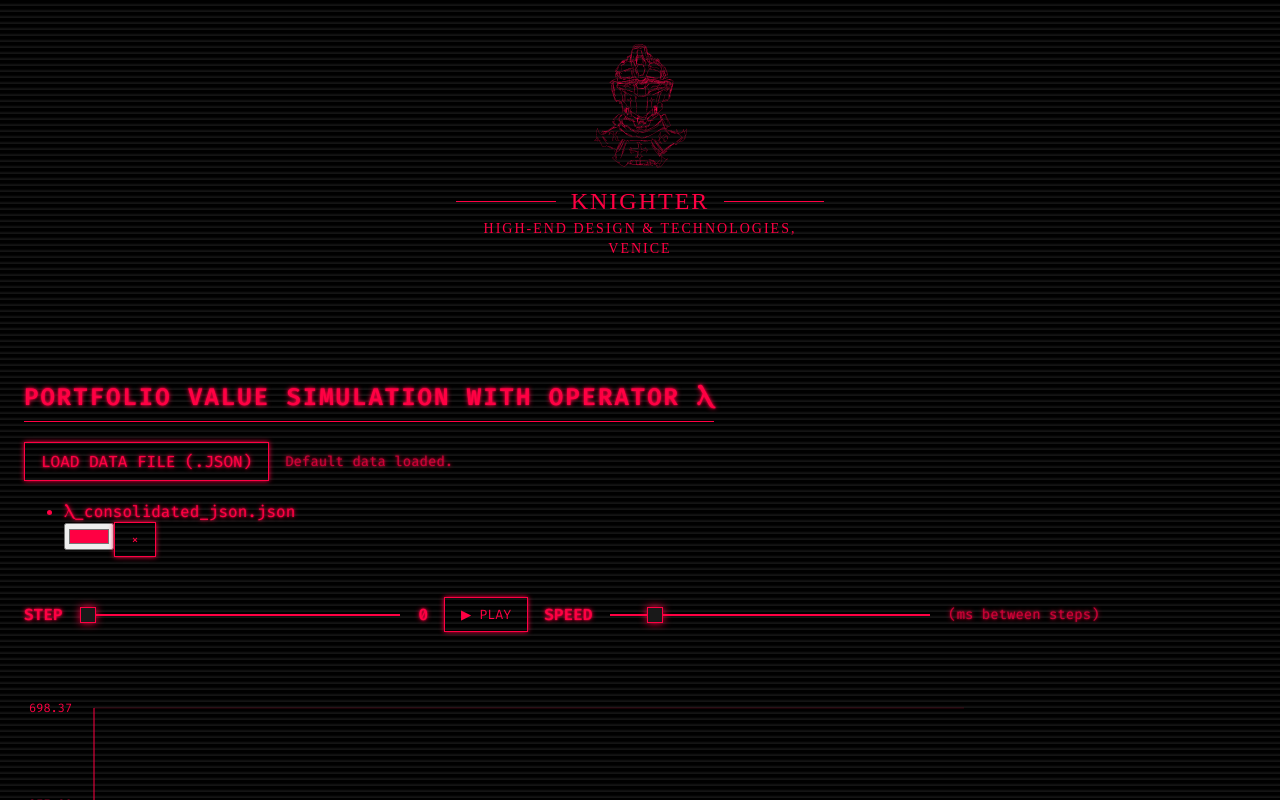
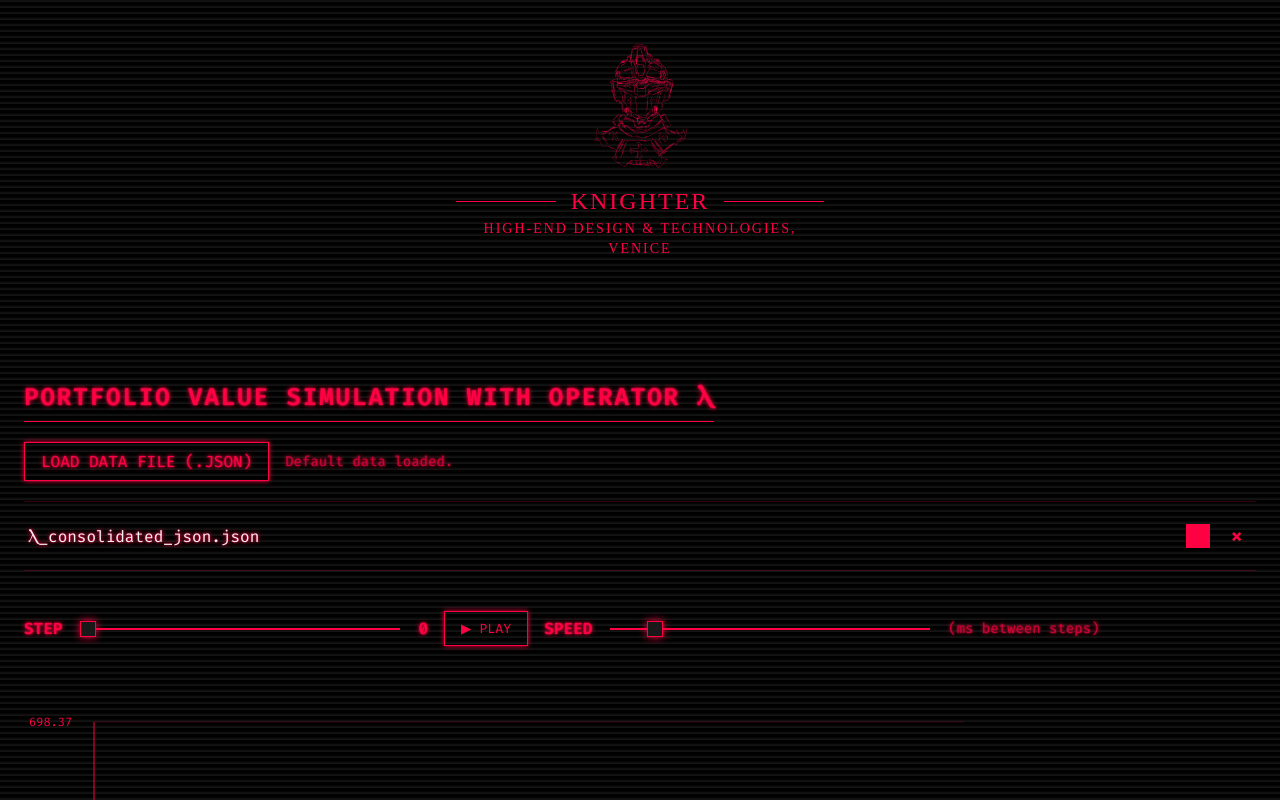
Before and after one commit to Muhammad-Subhan-Rauf/portfolio-simulation, a React (Vite) app: page / in a window 1280 px wide. Shown: the top 800 px of the page. Built offline with nearby package versions, Linux system fonts and the light colour scheme.

Commit message:
updated color picker design and other changes

```diff
--- a/src/App.css
+++ b/src/App.css
@@ -355,3 +355,175 @@
 .dataset-name {
     opacity: 0.8;
 }
+
+/* --- NEW STYLES START HERE --- */
+
+/* --- File List & Actions --- */
+.file-list {
+  margin: 20px 0;
+  border-top: 1px solid rgba(255, 0, 67, 0.2);
+  border-bottom: 1px solid rgba(255, 0, 67, 0.2);
+  padding: 10px 0;
+}
+
+.file-list ul {
+  list-style: none;
+  padding: 0;
+  margin: 0;
+}
+
+.file-list li {
+  display: flex;
+  justify-content: space-between;
+  align-items: center;
+  padding: 8px 4px;
+  color: #f0f0f0;
+}
+
+.file-actions {
+  position: relative; /* Anchor for the color picker */
+  display: flex;
+  align-items: center;
+  gap: 12px;
+}
+
+.color-swatch {
+  width: 24px;
+  height: 24px;
+  border: 1px solid var(--primary-color);
+  cursor: pointer;
+  transition: transform 0.2s ease;
+}
+
+.color-swatch:hover {
+  transform: scale(1.1);
+  box-shadow: 0 0 8px var(--primary-color);
+}
+
+.remove-btn {
+  background: none;
+  border: none;
+  color: var(--primary-color);
+  font-size: 24px;
+  font-weight: bold;
+  padding: 0 8px;
+  box-shadow: none;
+  text-transform: none;
+}
+.remove-btn:hover {
+  background: none;
+  box-shadow: none;
+  color: #fff;
+}
+
+/* --- Custom Color Picker --- */
+.color-picker-container {
+  position: absolute;
+  top: calc(100% + 8px); /* Position below the swatch */
+  right: 0;
+  z-index: 100;
+  background-color: var(--bg-color-2);
+  border: 1px solid var(--primary-color);
+  padding: 10px;
+  box-shadow: 0 0 15px var(--primary-color);
+  display: flex;
+  flex-direction: column;
+  gap: 10px;
+}
+
+.color-presets {
+  display: flex;
+  gap: 8px;
+}
+
+.color-preset-swatch {
+  width: 28px;
+  height: 28px;
+  border: 1px solid rgba(255, 255, 255, 0.5);
+  padding: 0;
+  cursor: pointer;
+  box-shadow: none;
+}
+
+.color-input-wrapper {
+  display: flex;
+  align-items: center;
+  background-color: var(--bg-color);
+  border: 1px solid var(--primary-color);
+  padding: 4px 8px;
+}
+
+.color-input {
+  background: none;
+  border: none;
+  color: #f0f0f0;
+  font-family: var(--font-family);
+  outline: none;
+  letter-spacing: 1px;
+  width: 100px;
+}
+
+
+/* --- Dataset Selector Dropdown --- */
+.dataset-selector {
+  position: relative;
+  margin: 24px 0 12px 0;
+}
+
+.selector-button {
+  width: 100%;
+  text-align: left;
+  display: flex;
+  justify-content: space-between;
+  align-items: center;
+}
+
+.selector-button b {
+  color: #f0f0f0;
+}
+
+.arrow {
+  border: solid var(--primary-color);
+  border-width: 0 2px 2px 0;
+  display: inline-block;
+  padding: 3px;
+  transition: transform 0.2s ease;
+}
+
+.arrow.down {
+  transform: rotate(45deg);
+}
+.arrow.up {
+  transform: rotate(-135deg);
+}
+
+.selector-list {
+  position: absolute;
+  width: 100%;
+  background-color: var(--bg-color-2);
+  border: 1px solid var(--primary-color);
+  list-style: none;
+  padding: 0;
+  margin-top: 4px;
+  z-index: 50;
+  max-height: 200px;
+  overflow-y: auto;
+}
+
+.selector-list li {
+  padding: 12px 16px;
+  cursor: pointer;
+  transition: all 0.2s ease;
+  color: #f0f0f0;
+}
+
+.selector-list li:hover {
+  background-color: var(--primary-color);
+  color: var(--bg-color);
+}
+
+.selector-list li.selected {
+  background-color: var(--secondary-color);
+  color: var(--bg-color);
+  font-weight: bold;
+}
--- a/src/App.jsx
+++ b/src/App.jsx
@@ -10,12 +10,14 @@
 import Chart from './components/Chart';
 import Metrics from './components/Metrics';
 import PositionsTable from './components/PositionsTable';
+import DatasetSelector from './components/DatasetSelector';
 
 function App() {
   const { datasets, fileStatus, isLoading, loadData, removeDataset, updateDatasetColor } = usePortfolioData();
   const [currentIndex, setCurrentIndex] = useState(0);
   const [isPlaying, setIsPlaying] = useState(false);
   const [speed, setSpeed] = useState(250);
+  const [selectedDatasetId, setSelectedDatasetId] = useState(null);
 
   // maxIndex is the max length across all datasets
   const maxIndex = useMemo(() => {
@@ -23,8 +25,20 @@
     return Math.max(...datasets.map(ds => ds.data.equity.length - 1));
   }, [datasets]);
 
-  // For Metrics and Tables, we'll display data for the FIRST dataset.
-  const primaryDataset = datasets?.[0];
+  // Set initial selection or update if selection is removed
+  useEffect(() => {
+    if (!selectedDatasetId && datasets.length > 0) {
+      setSelectedDatasetId(datasets[0].id);
+    } else if (selectedDatasetId && !datasets.find(ds => ds.id === selectedDatasetId)) {
+      setSelectedDatasetId(datasets.length > 0 ? datasets[0].id : null);
+    }
+  }, [datasets, selectedDatasetId]);
+
+  const primaryDataset = useMemo(() => {
+    if (!selectedDatasetId) return null;
+    return datasets.find(ds => ds.id === selectedDatasetId);
+  }, [datasets, selectedDatasetId]);
+
   const operatorName = primaryDataset?.operatorName || 'N/A';
   const data = primaryDataset?.data;
 
@@ -76,6 +90,10 @@
     loadData(files);
   }, [loadData]);
 
+  const handleRemoveDataset = useCallback((idToRemove) => {
+    removeDataset(idToRemove);
+  }, [removeDataset]);
+
 
   return (
     <>
@@ -93,11 +111,19 @@
         fileStatus={fileStatus}
         isDisabled={isLoading || datasets.length === 0}
         datasets={datasets}
-        onRemoveDataset={removeDataset}
+        onRemoveDataset={handleRemoveDataset}
         onUpdateDatasetColor={updateDatasetColor}
       />
 
       <Chart datasets={datasets} currentIndex={currentIndex} />
+
+      {datasets.length > 1 && (
+        <DatasetSelector
+          datasets={datasets}
+          selectedId={selectedDatasetId}
+          onSelect={setSelectedDatasetId}
+        />
+      )}
 
       <Metrics currentData={currentStepData} />
 
--- /dev/null
+++ b/src/components/ColorPicker.jsx
@@ -0,0 +1,66 @@
+// Original relative path: components/ColorPicker.jsx
+
+import React, { useState, useEffect, useRef } from 'react';
+
+// Debounce hook
+function useDebounce(value, delay) {
+  const [debouncedValue, setDebouncedValue] = useState(value);
+  useEffect(() => {
+    const handler = setTimeout(() => setDebouncedValue(value), delay);
+    return () => clearTimeout(handler);
+  }, [value, delay]);
+  return debouncedValue;
+}
+
+const PRESET_COLORS = ['#FF0043', '#5D71FC', '#00FF9C', '#FFD700', '#FFFFFF', '#FF5733'];
+
+function ColorPicker({ dataset, onUpdateDatasetColor, onClose }) {
+  const [color, setColor] = useState(dataset.color);
+  const debouncedColor = useDebounce(color, 500);
+  const pickerRef = useRef(null);
+
+  // Effect to update color in parent component
+  useEffect(() => {
+    if (debouncedColor && debouncedColor !== dataset.color) {
+      onUpdateDatasetColor(dataset.id, debouncedColor);
+    }
+  }, [debouncedColor, dataset.id, dataset.color, onUpdateDatasetColor]);
+
+  // Effect to handle clicks outside the picker
+  useEffect(() => {
+    function handleClickOutside(event) {
+      if (pickerRef.current && !pickerRef.current.contains(event.target)) {
+        onClose();
+      }
+    }
+    document.addEventListener("mousedown", handleClickOutside);
+    return () => document.removeEventListener("mousedown", handleClickOutside);
+  }, [pickerRef, onClose]);
+
+  return (
+    <div className="color-picker-container" ref={pickerRef}>
+      <div className="color-presets">
+        {PRESET_COLORS.map(preset => (
+          <button
+            key={preset}
+            className="color-preset-swatch"
+            style={{ backgroundColor: preset }}
+            onClick={() => setColor(preset)}
+            title={preset}
+          />
+        ))}
+      </div>
+      <div className="color-input-wrapper">
+        #<input
+          type="text"
+          className="color-input"
+          value={color.replace('#', '')}
+          onChange={(e) => setColor(`#${e.target.value.substring(0, 6)}`)}
+          maxLength="7"
+        />
+      </div>
+    </div>
+  );
+}
+
+export default ColorPicker;
--- a/src/components/Controls.jsx
+++ b/src/components/Controls.jsx
@@ -1,40 +1,8 @@
 // Original relative path: components/Controls.jsx
 
-import React, { useRef, useState, useEffect } from 'react';
+import React, { useRef, useState } from 'react';
 import { TEXTS } from '../constants';
-
-function useDebounce(value, delay) {
-  const [debouncedValue, setDebouncedValue] = useState(value);
-  useEffect(() => {
-    const handler = setTimeout(() => {
-      setDebouncedValue(value);
-    }, delay);
-    return () => {
-      clearTimeout(handler);
-    };
-  }, [value, delay]);
-  return debouncedValue;
-}
-
-function DatasetColorPicker({ dataset, onUpdateDatasetColor }) {
-  const [color, setColor] = useState(dataset.color);
-  const debouncedColor = useDebounce(color, 500);
-
-  useEffect(() => {
-    if (debouncedColor && debouncedColor !== dataset.color) {
-      onUpdateDatasetColor(dataset.id, debouncedColor);
-    }
-  }, [debouncedColor, dataset.id, dataset.color, onUpdateDatasetColor]);
-
-  return (
-    <input
-      type="color"
-      value={color}
-      onChange={(e) => setColor(e.target.value)}
-      title="Select line color"
-    />
-  );
-}
+import ColorPicker from './ColorPicker';
 
 function Controls({
   currentIndex,
@@ -52,6 +20,7 @@
   onUpdateDatasetColor,
 }) {
   const fileInputRef = useRef(null);
+  const [editingColorId, setEditingColorId] = useState(null);
 
   const handleFileChange = (event) => {
     const files = event.target.files;
@@ -59,6 +28,10 @@
       onFileSelect(files);
     }
     event.target.value = null;
+  };
+
+  const handleColorUpdate = (id, color) => {
+    onUpdateDatasetColor(id, color);
   };
 
   return (
@@ -86,10 +59,19 @@
               <li key={dataset.id}>
                 <span>{dataset.fileName}</span>
                 <div className="file-actions">
-                  <DatasetColorPicker
-                    dataset={dataset}
-                    onUpdateDatasetColor={onUpdateDatasetColor}
+                  <div
+                    className="color-swatch"
+                    style={{ backgroundColor: dataset.color }}
+                    onClick={() => setEditingColorId(editingColorId === dataset.id ? null : dataset.id)}
+                    title="Change line color"
                   />
+                  {editingColorId === dataset.id && (
+                    <ColorPicker
+                      dataset={dataset}
+                      onUpdateDatasetColor={handleColorUpdate}
+                      onClose={() => setEditingColorId(null)}
+                    />
+                  )}
                   <button onClick={() => onRemoveDataset(dataset.id)} className="remove-btn">
                     &times;
                   </button>
--- /dev/null
+++ b/src/components/DatasetSelector.jsx
@@ -0,0 +1,52 @@
+// Original relative path: components/DatasetSelector.jsx
+
+import React, { useState, useEffect, useRef } from 'react';
+
+function DatasetSelector({ datasets, selectedId, onSelect }) {
+  const [isOpen, setIsOpen] = useState(false);
+  const selectedDataset = datasets.find(ds => ds.id === selectedId);
+  const selectorRef = useRef(null);
+
+  useEffect(() => {
+    function handleClickOutside(event) {
+      if (selectorRef.current && !selectorRef.current.contains(event.target)) {
+        setIsOpen(false);
+      }
+    }
+    document.addEventListener("mousedown", handleClickOutside);
+    return () => document.removeEventListener("mousedown", handleClickOutside);
+  }, [selectorRef]);
+
+  const handleSelect = (id) => {
+    onSelect(id);
+    setIsOpen(false);
+  };
+
+  if (!selectedDataset) {
+    return <div className="dataset-selector-placeholder">No dataset selected</div>;
+  }
+
+  return (
+    <div className="dataset-selector" ref={selectorRef}>
+      <button className="selector-button" onClick={() => setIsOpen(!isOpen)}>
+        <span>Metrics for: <b>{selectedDataset.fileName}</b></span>
+        <span className={`arrow ${isOpen ? 'up' : 'down'}`}></span>
+      </button>
+      {isOpen && (
+        <ul className="selector-list">
+          {datasets.map(ds => (
+            <li
+              key={ds.id}
+              className={ds.id === selectedId ? 'selected' : ''}
+              onClick={() => handleSelect(ds.id)}
+            >
+              {ds.fileName}
+            </li>
+          ))}
+        </ul>
+      )}
+    </div>
+  );
+}
+
+export default DatasetSelector;
```
